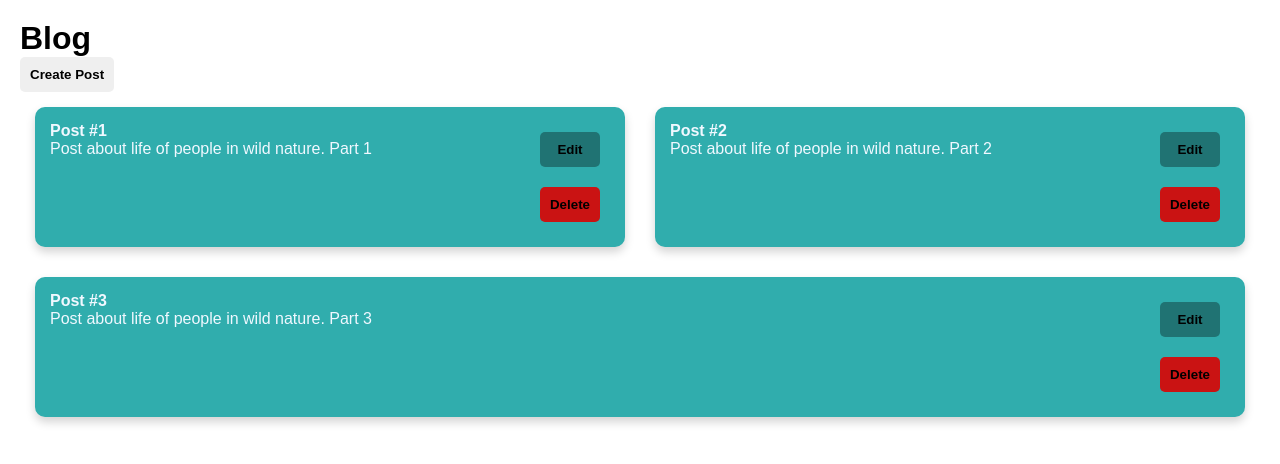
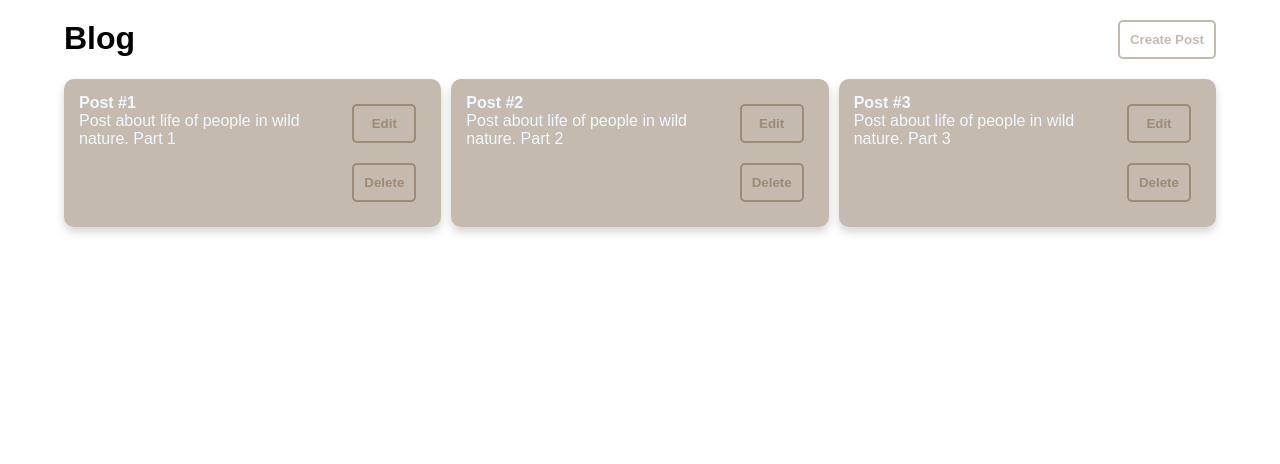
Before and after one commit to mazeoff/vue_pet_projects, a Vue app in the folder ulbiTv/project1/: page / in a window 1280 px wide. Shown: the top 464 px of the page. Built offline with nearby package versions, Linux system fonts and the light colour scheme.

Commit message:
some changes in popup and styles

```diff
--- a/ulbiTv/project1/src/App.vue
+++ b/ulbiTv/project1/src/App.vue
@@ -1,9 +1,14 @@
 <template>
     <div class="wrapper">
-        <h1>Blog</h1>
-        <block-button @click="showPopUp()">
-            Create Post
-        </block-button>
+        <header>
+            <div class="page-title">
+                <h1>Blog</h1>
+            </div>
+            <block-button @click="showPopUp">
+                Create Post
+            </block-button>
+        </header>
+
         <pop-up v-model:show="popUpCreatePostVisible">
             <post-form :posts="posts" @create="createPost"/>
         </pop-up>
@@ -53,7 +58,14 @@ export default {
 }
 
 .wrapper{
-    padding: 20px;
+    margin: auto 5vw;
+    // padding: 20px;
+}
+
+header{
+    display: flex;
+    margin: 20px 0;
+    justify-content: space-between;
 }
 
 </style>
--- a/ulbiTv/project1/src/components/PostForm.vue
+++ b/ulbiTv/project1/src/components/PostForm.vue
@@ -42,7 +42,6 @@ export default {
 form{
     display: flex;
     flex-direction: column;
-    // border: 20px outset rgb(48, 173, 173);
     border-radius: 10px;
     padding: 20px;
 }
--- a/ulbiTv/project1/src/components/PostList.vue
+++ b/ulbiTv/project1/src/components/PostList.vue
@@ -31,17 +31,19 @@ export default {
     display: flex;
     flex-wrap: wrap;
     justify-content: center;
+    margin: -5px;
 }
 
 .post{
     display: flex;
-    flex-grow: 1;
+    margin: 5px;
+    flex: 1 1 0;
     justify-content: space-between;
     padding: 15px;
-    background-color: rgb(48, 173, 173);
+    background-color: rgb(71 43 0 / 32%);
     border-radius: 10px;
-    margin: 15px;
     color: aliceblue;
     box-shadow: 0px 5px 10px rgb(212, 212, 212);
 }
+
 </style>
--- a/ulbiTv/project1/src/components/UI/BlockButton.vue
+++ b/ulbiTv/project1/src/components/UI/BlockButton.vue
@@ -15,20 +15,22 @@ export default {
     cursor: pointer;
     display: flex;
     justify-content: center;
-    border: none;
+    background: transparent;
+    color: rgba(71, 43, 0, 0.32);
+    border: 2px solid rgba(71, 43, 0, 0.32);
     font-weight: 600;
     font-size: 10pt;
     padding: 10px;
     border-radius: 5px;
     &:hover{
         opacity: 0.7;
+        background-color: rgba(71, 43, 0, 0.32);
+        color: aliceblue;
     }
     &_delete{
-        background-color: #ca1313;
         margin: 10px;
     }
     &_edit{
-        background-color: #207373;
         margin: 10px;
     }
     &_create{
--- a/ulbiTv/project1/src/components/UI/FormInput.vue
+++ b/ulbiTv/project1/src/components/UI/FormInput.vue
@@ -25,7 +25,7 @@ export default {
     width: 100%;
     margin: 10px 0;
     padding: 10px;
-    border: 2px solid rgb(48, 173, 173);
+    border: 2px solid rgba(71, 43, 0, 0.32);
     border-radius: 10px;
 }
 </style>
```
Also changed, not shown: ulbiTv/project1/src/components/UI/PopUp.vue (line endings or trailing spaces).
